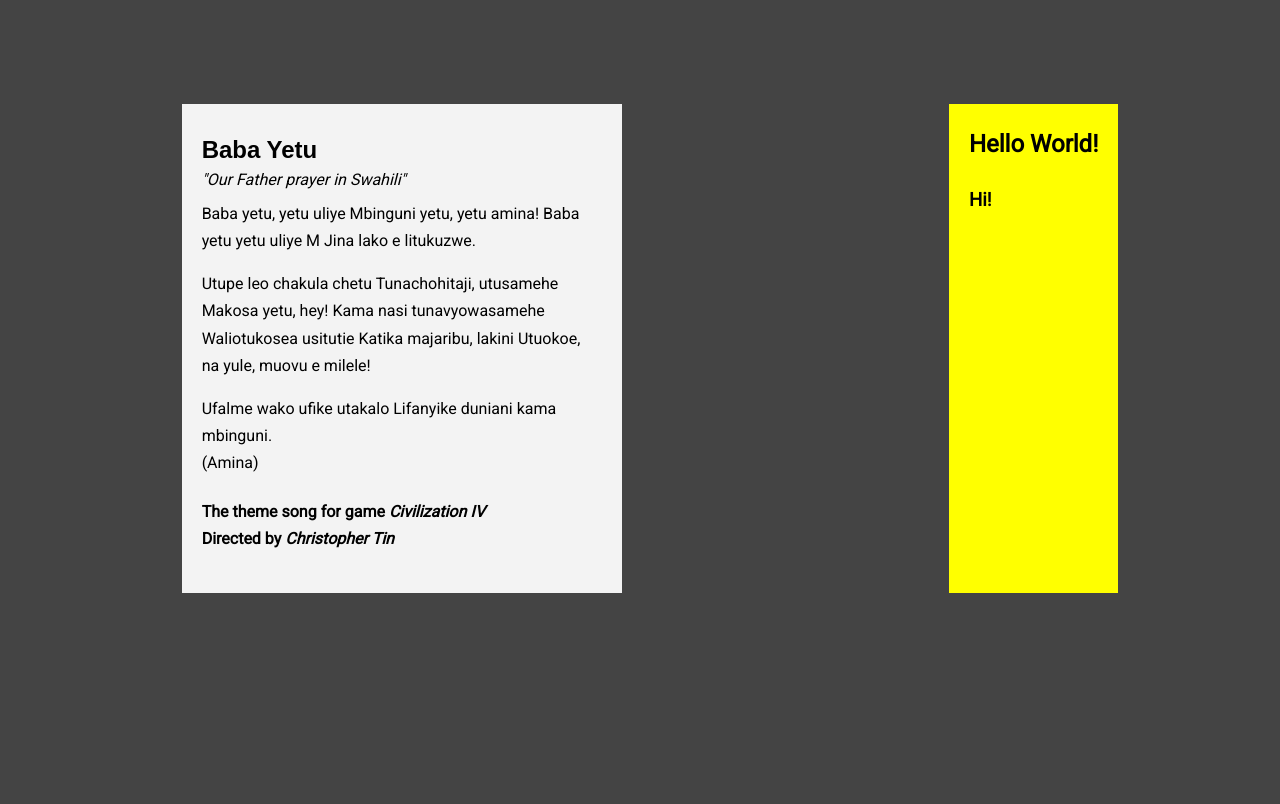
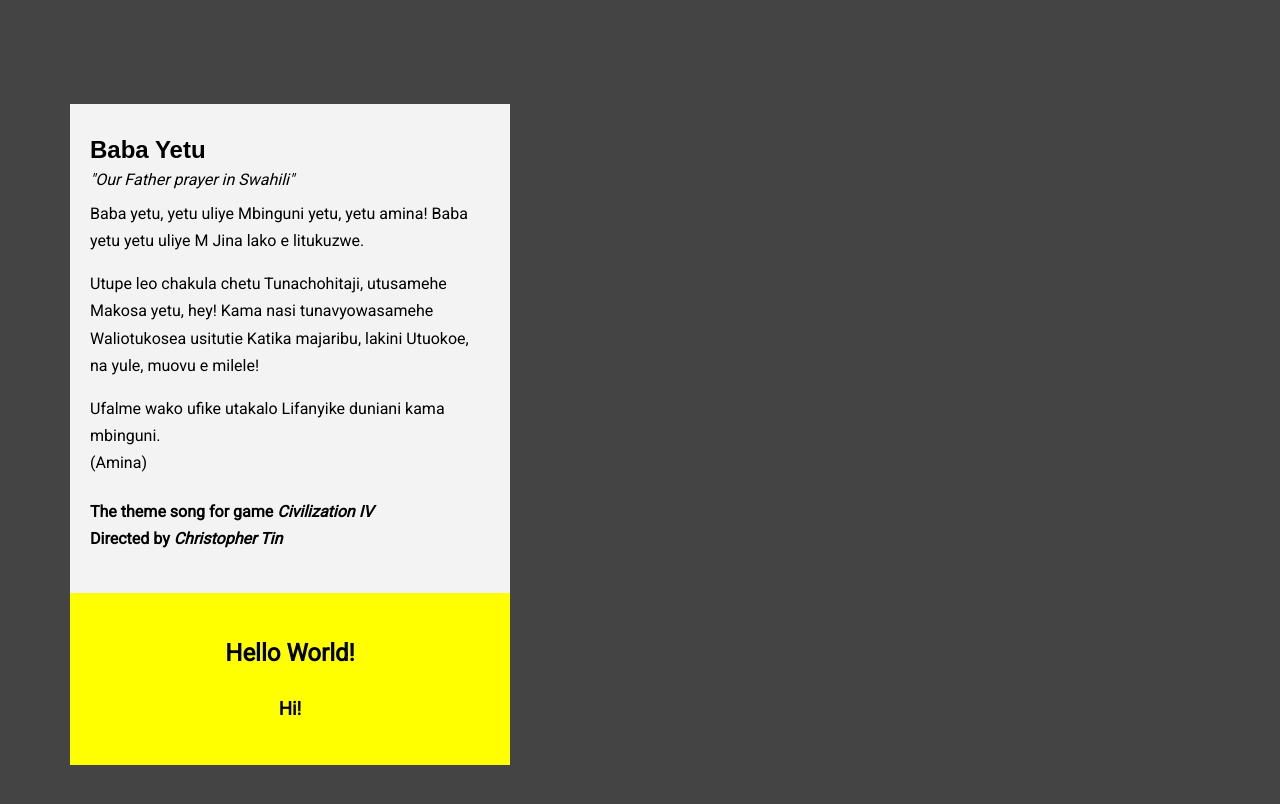
Before and after one commit to Karol-Sobolewski/Kodilla-modul-4.4, a plain HTML site: page index.html in a window 1280 px wide. Drawn offline with Linux system fonts and the light colour scheme; a web font is replaced by a local one.

Commit message:
Modify index.html -> div box box-hello-world & Add stles

```diff
--- a/css/style.css
+++ b/css/style.css
@@ -24,17 +24,23 @@
 }
 
 section {
-  display: flex;
+  display: column;
+  align-items: center;
+  justify-content: center;
   padding: 96px 0;
+  text-align: center;
+}
+
+.box {
+  position: relative;
+  padding: 20px;
+  max-width: 400px;
 }
 
 /* Song */
 
 .box-song {
-  position: relative;
-  padding: 20px;
   background: #f3f3f3;
-  max-width: 400px;
   text-align: left;
 }
 
@@ -54,6 +60,6 @@
 
 /* Hello-world */
 
-.hello-world {
+ .box-hello-world {
 background: yellow;
 }
--- a/index.html
+++ b/index.html
@@ -9,7 +9,7 @@
 	<body>
 		<section class="song">
 			<div class="container">
-				<div class="box-song">
+				<div class="box box-song">
 					<h1 class="song-title">Baba Yetu</h1>
 					<h3 class="song-subtitle">"Our Father prayer in Swahili"</h3>
 					<p>Baba yetu, yetu uliye Mbinguni yetu, yetu amina! Baba yetu yetu uliye M Jina lako e litukuzwe.</p>
@@ -18,9 +18,11 @@
 					<h4 class="song-explanation">The theme song for game <em>Civilization IV</em> <br> Directed by <em>Christopher Tin</em></h4>
 				</div>
 			</div>
-			<div class="container hello-world">
-				<h2>Hello World!</h2>
-				<h3>Hi!</h3>
+			<div class="container">
+				<div class="box box-hello-world">
+					<h2>Hello World!</h2>
+					<h3>Hi!</h3>
+			</div>
 			</div>
 	</section>
 	</body>
```
